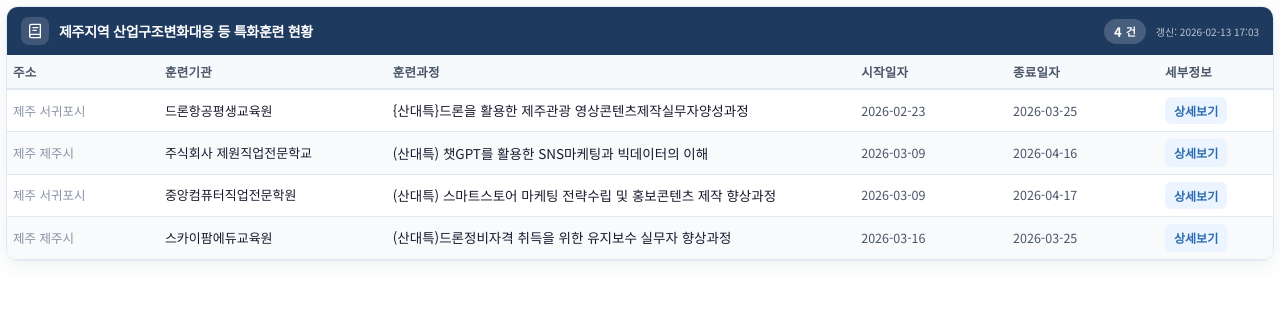
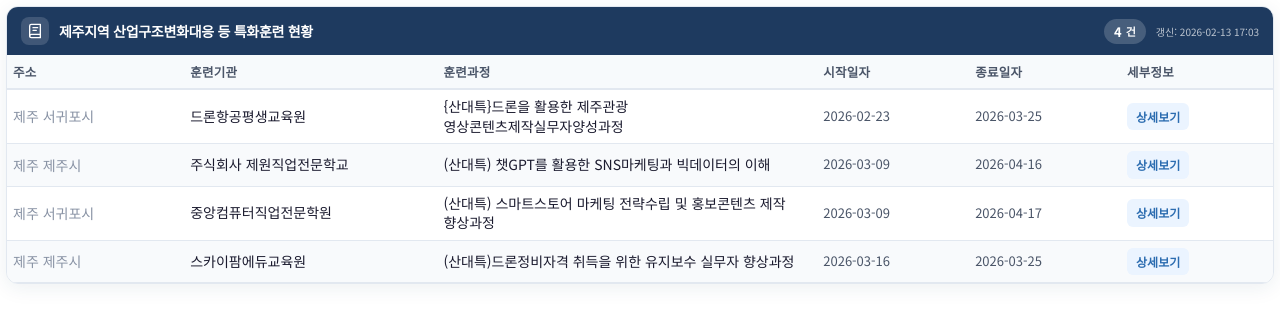
Before and after one commit to JejuHRD/JejuHRD, a plain HTML site: page jeju_program.html in a window 1280 px wide. Drawn offline with Linux system fonts and the light colour scheme.

Commit message:
Update jeju_program.html

```diff
--- a/jeju_program.html
+++ b/jeju_program.html
@@ -154,12 +154,12 @@
       table-layout: fixed;
     }
 
-    colgroup col:nth-child(1) { width: 12%; }   /* 주소 */
-    colgroup col:nth-child(2) { width: 18%; }  /* 훈련기관 */
-    colgroup col:nth-child(3) { width: 37%; }  /* 훈련과정 */
+    colgroup col:nth-child(1) { width: 14%; }   /* 주소 */
+    colgroup col:nth-child(2) { width: 20%; }  /* 훈련기관 */
+    colgroup col:nth-child(3) { width: 30%; }  /* 훈련과정 */
     colgroup col:nth-child(4) { width: 12%; }  /* 시작일자 */
     colgroup col:nth-child(5) { width: 12%; }  /* 종료일자 */
-    colgroup col:nth-child(6) { width: 9%; }   /* 세부정보 — 버튼만 들어가므로 축소 */
+    colgroup col:nth-child(6) { width: 12%; }   /* 세부정보 — 버튼만 들어가므로 축소 */
 
     thead th {
       position: sticky;
@@ -193,7 +193,7 @@
 
     .cell-address {
       color: var(--muted);
-      font-size: 12.5px;
+      font-size: 14px;
       word-break: break-all;
       overflow-wrap: anywhere;
     }
@@ -203,19 +203,19 @@
       word-break: break-all;
       overflow-wrap: anywhere;
       line-height: 1.4;
-      font-size: 13px;
+      font-size: 14px;
     }
 
     .cell-course {
       word-break: keep-all;
       overflow-wrap: anywhere;
       line-height: 1.4;
-      font-size: 13.5px;
+      font-size: 14px;
     }
 
     .cell-date {
       font-variant-numeric: tabular-nums;
-      font-size: 12.5px;
+      font-size: 13px;
       white-space: nowrap;
       color: var(--fg-secondary);
     }
```
